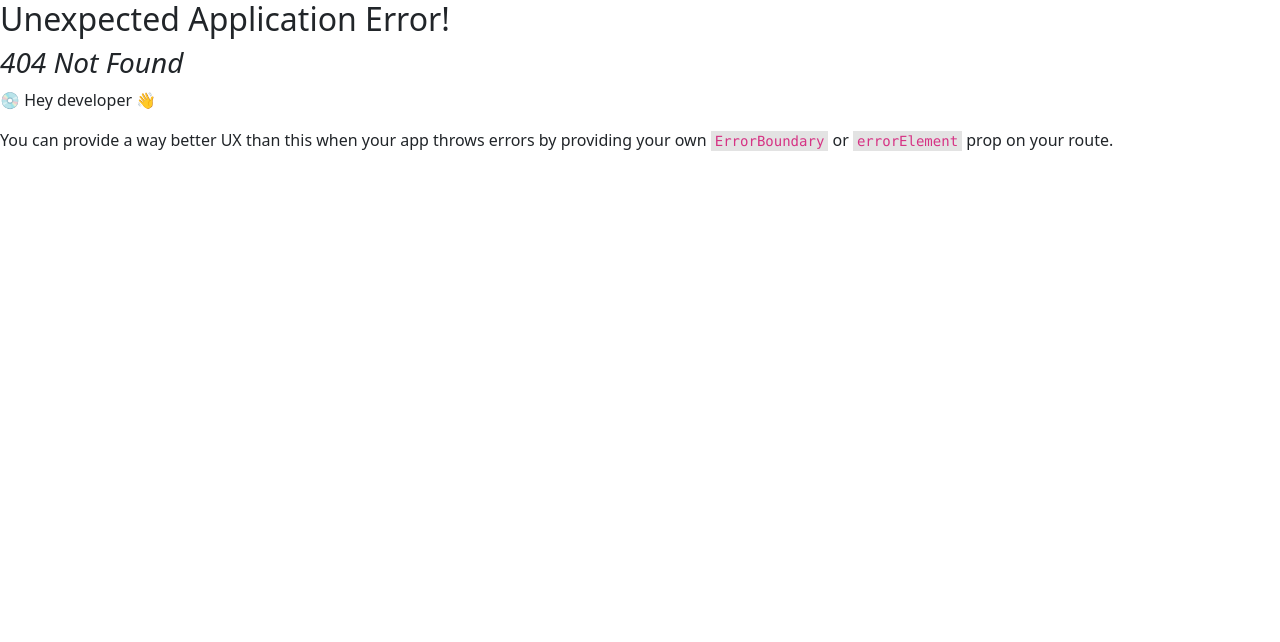
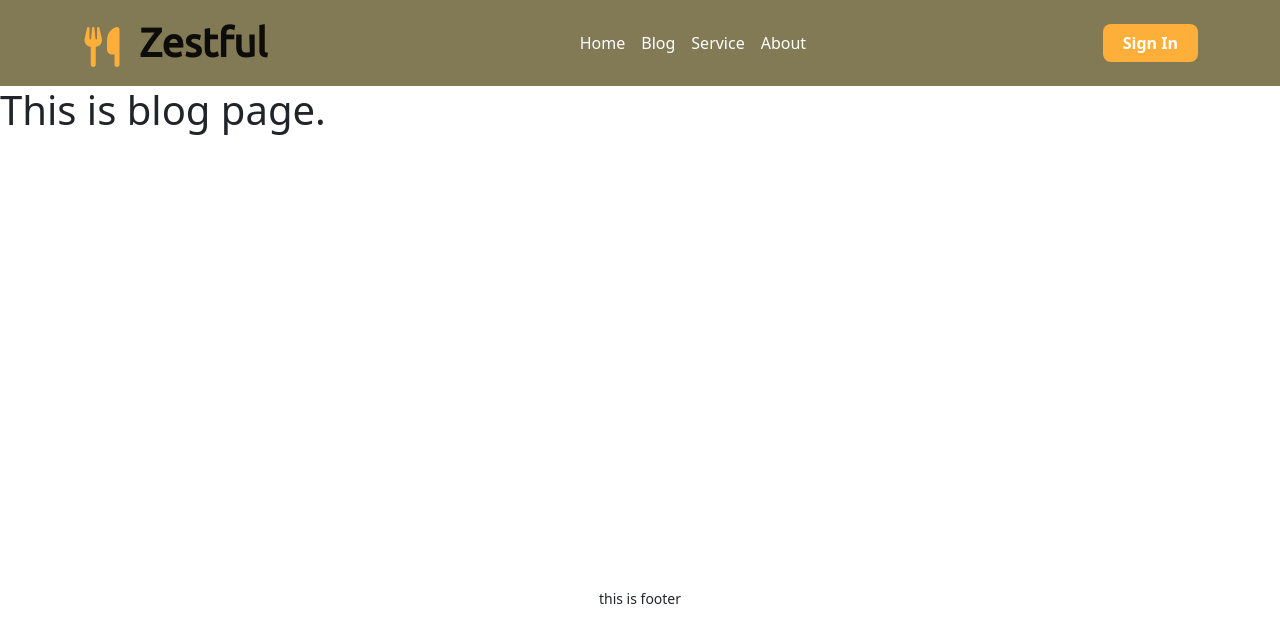
Before and after one commit to selim121/zestful-client, a React (Vite) app: page /blog in a window 1280 px wide. Before the commit this address had no page. Shown: the top 642 px of the page. Built offline with nearby package versions, Linux system fonts and the light colour scheme.

Commit message:
route and fixed outlet

```diff
--- a/src/layouts/Main.jsx
+++ b/src/layouts/Main.jsx
@@ -1,13 +1,17 @@
-import React from 'react';
+
 import Header from '../pages/Shared/Header/Header';
 import Footer from '../pages/Shared/Footer/Footer';
+import { Outlet } from 'react-router-dom';
 
 const Main = () => {
     return (
-        <div>
+        <>
             <Header></Header>
+            <div style={{ height: '500px' }}>
+                <Outlet />
+            </div>
             <Footer></Footer>
-        </div>
+        </>
     );
 };
 
--- /dev/null
+++ b/src/pages/About/About.jsx
@@ -0,0 +1,10 @@
+
+const About = () => {
+    return (
+        <div>
+            <h1>This is about page</h1>
+        </div>
+    );
+};
+
+export default About;
--- /dev/null
+++ b/src/pages/Blog/Blog.jsx
@@ -0,0 +1,10 @@
+
+const Blog = () => {
+    return (
+        <div>
+            <h1>This is blog page.</h1>
+        </div>
+    );
+};
+
+export default Blog;
--- /dev/null
+++ b/src/pages/Service/Service.jsx
@@ -0,0 +1,10 @@
+
+const Service = () => {
+    return (
+        <div>
+            <h1>This is service page</h1>
+        </div>
+    );
+};
+
+export default Service;
--- a/src/pages/Shared/Footer/Footer.jsx
+++ b/src/pages/Shared/Footer/Footer.jsx
@@ -1,4 +1,3 @@
-import React from 'react';
 
 const Footer = () => {
     return (
--- a/src/pages/Shared/Header/Header.jsx
+++ b/src/pages/Shared/Header/Header.jsx
@@ -1,9 +1,9 @@
-import React from 'react';
 import logo from '../../../images/logo/logo.svg'
 import './Header.css';
 import Container from 'react-bootstrap/Container';
 import Nav from 'react-bootstrap/Nav';
 import Navbar from 'react-bootstrap/Navbar';
+import { Link } from 'react-router-dom';
 
 const Header = () => {
     return (
@@ -14,10 +14,10 @@ const Header = () => {
                     <Navbar.Toggle className='color-primary' aria-controls="basic-navbar-nav" />
                     <Navbar.Collapse id="basic-navbar-nav">
                         <Nav className="ms-auto">
-                            <Nav.Link className='nav-link' href="/home">Home</Nav.Link>
-                            <Nav.Link className='nav-link' href="/blog">Blog</Nav.Link>
-                            <Nav.Link className='nav-link' href="/service">Service</Nav.Link>
-                            <Nav.Link className='nav-link' href="/about">About</Nav.Link>
+                            <Link className='nav-link' to="/">Home</Link>
+                            <Link className='nav-link' to="/blog">Blog</Link>
+                            <Link className='nav-link' to="/service">Service</Link>
+                            <Link className='nav-link' to="/about">About</Link>
                         </Nav>
                         <button className='signin-btn-bg ms-auto'>Sign In</button>
                     </Navbar.Collapse>
```
Also changed, not shown: src/routes/Routes.jsx (+15 -0 lines).
